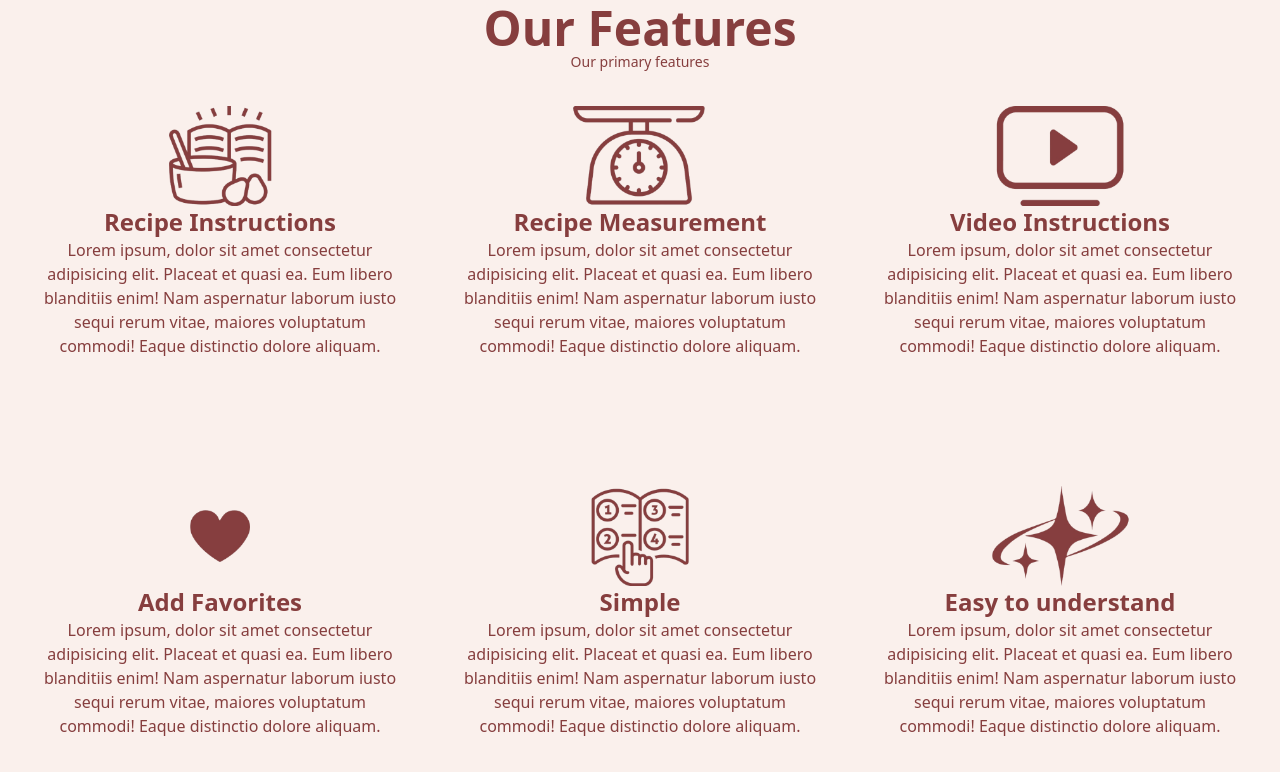
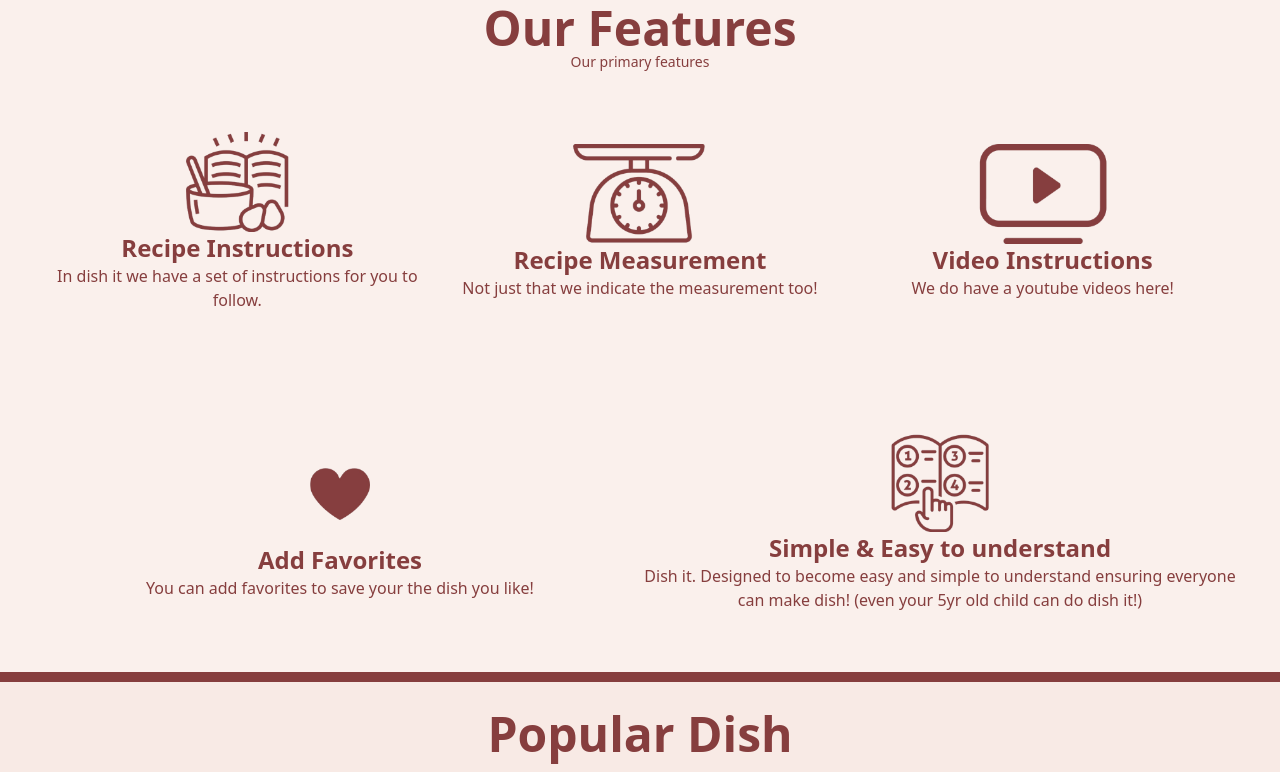
Before and after one commit to Matthew-act546/Dish-It, a React (Vite) app: page / in a window 1280 px wide. Shown: the part 920-1692 px from the top of the page. Built offline with nearby package versions, Linux system fonts and the light colour scheme.

Commit message:
improve design

```diff
--- a/src/components/About.jsx
+++ b/src/components/About.jsx
@@ -2,7 +2,6 @@ import recipeImage from '/recipe.png';
 import measurementImage from '/measurement.png';
 import videoImage from '/ytvid.png';
 import favImage from '/favorite.png';
-import simpleImage from '/simple.png';
 import recipe2Image from '/recipe2.png';
 
 export default function About() {
@@ -16,55 +15,47 @@ export default function About() {
             <p className="text-sm text-primary">Our primary features</p>
           </div>
 
-          <div className="grid grid-cols-1 gap-15 mx-10 md:grid-cols-2 lg:grid-cols-3">
-            <div className="h-80 rounded-2xl flex flex-col items-center justify-center text-wrap">
+          <div className="grid grid-cols-1 gap-2 mx-10 md:grid-cols-3 lg:grid-cols-3">
+            <div className="my-9 lg:my-15 rounded-2xl flex flex-col items-center justify-center text-wrap">
               <img src={recipeImage} alt="" className='h-25'/>
               <h2 className="text-primary text-2xl font-bold text-center">Recipe Instructions</h2>
               <p className="text-primary text-center">
-                Lorem ipsum, dolor sit amet consectetur adipisicing elit. Placeat et quasi ea. Eum libero blanditiis enim! Nam aspernatur laborum iusto sequi rerum vitae, maiores voluptatum commodi! Eaque distinctio dolore aliquam.
+                In dish it we have a set of instructions for you to follow.
               </p>
             </div>
-            <div className="h-80 rounded-2xl flex flex-col items-center justify-center text-wrap">
+            <div className="my-9 lg:my-15 rounded-2xl flex flex-col items-center justify-center text-wrap">
               <img src={measurementImage} alt="" className='h-25'/>
               <h2 className="text-primary text-2xl font-bold text-center">Recipe Measurement</h2>
               <p className="text-primary text-center">
-                Lorem ipsum, dolor sit amet consectetur adipisicing elit. Placeat et quasi ea. Eum libero blanditiis enim! Nam aspernatur laborum iusto sequi rerum vitae, maiores voluptatum commodi! Eaque distinctio dolore aliquam.
+                Not just that we indicate the measurement too!
               </p>
             </div>
-            <div className="h-80 rounded-2xl flex flex-col items-center justify-center text-wrap">
+            <div className="my-9 lg:my-15 rounded-2xl flex flex-col items-center justify-center text-wrap">
               <img src={videoImage} alt="" className='h-25'/>
               <h2 className="text-primary text-2xl font-bold text-center">Video Instructions</h2>
               <p className="text-primary text-center">
-                Lorem ipsum, dolor sit amet consectetur adipisicing elit. Placeat et quasi ea. Eum libero blanditiis enim! Nam aspernatur laborum iusto sequi rerum vitae, maiores voluptatum commodi! Eaque distinctio dolore aliquam.
+                We do have a youtube videos here!
               </p>
             </div>
-            <div className="h-80 rounded-2xl flex flex-col items-center justify-center text-wrap">
+          </div>
+          <div className="grid grid-cols-1  mx-10 md:grid-cols-2 lg:grid-cols-2">
+            <div className="my-9 lg:my-15 rounded-2xl flex flex-col items-center justify-center text-wrap">
               <img src={favImage} alt="" className='h-25'/>
               <h2 className="text-primary text-2xl font-bold text-center">Add Favorites</h2>
               <p className="text-primary text-center">
-                Lorem ipsum, dolor sit amet consectetur adipisicing elit. Placeat et quasi ea. Eum libero blanditiis enim! Nam aspernatur laborum iusto sequi rerum vitae, maiores voluptatum commodi! Eaque distinctio dolore aliquam.
-              </p></div>
-            <div className="h-80 rounded-2xl flex flex-col items-center justify-center text-wrap">
-              <img src={recipe2Image} alt="" className='h-25'/>
-              <h2 className="text-primary text-2xl font-bold text-center">Simple</h2>
-              <p className="text-primary text-center">
-                Lorem ipsum, dolor sit amet consectetur adipisicing elit. Placeat et quasi ea. Eum libero blanditiis enim! Nam aspernatur laborum iusto sequi rerum vitae, maiores voluptatum commodi! Eaque distinctio dolore aliquam.
+                You can add favorites to save your the dish you like!
               </p>
             </div>
-            <div className="h-80 rounded-2xl flex flex-col items-center justify-center text-wrap">
-              <img src={simpleImage} alt="" className='h-25'/>
-              <h2 className="text-primary text-2xl font-bold text-center">Easy to understand</h2>
+            <div className="my-9 lg:my-15 rounded-2xl flex flex-col items-center justify-center text-wrap">
+              <img src={recipe2Image} alt="" className='h-25'/>
+              <h2 className="text-primary text-2xl font-bold text-center">Simple & Easy to understand</h2>
               <p className="text-primary text-center">
-                Lorem ipsum, dolor sit amet consectetur adipisicing elit. Placeat et quasi ea. Eum libero blanditiis enim! Nam aspernatur laborum iusto sequi rerum vitae, maiores voluptatum commodi! Eaque distinctio dolore aliquam.
+                Dish it. Designed to become easy and simple to understand ensuring everyone can make dish! (even your 5yr old child can do dish it!)
               </p>
             </div>
           </div>
         </div>
-
-
       </section>
-
-
     </>
   )
 }
```
